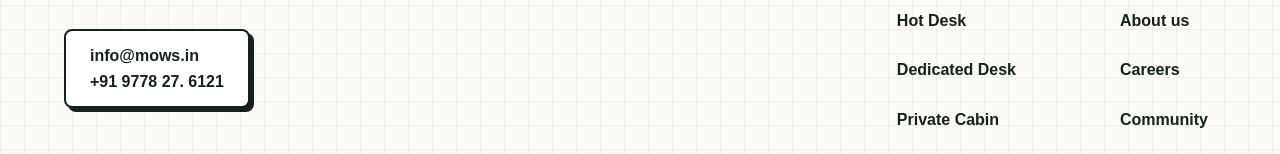
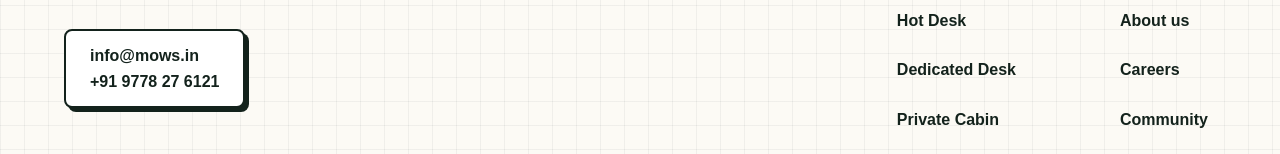
Before and after one commit to MuhammedShammas011/MOWSSWEB, a React (Vite) app in the folder mows-website/: page / in a window 1280 px wide. Shown: the part 5640-5794 px from the top of the page. Built offline with nearby package versions, Linux system fonts and the light colour scheme; a web font is replaced by a local one.

Commit message:
few more

```diff
--- a/mows-website/src/components/Footer.jsx
+++ b/mows-website/src/components/Footer.jsx
@@ -51,7 +51,7 @@ export default function Footer({ onNavigate }) {
 
             <div style={{ display: 'inline-block', background: '#fff', color: '#13221C', padding: '12px 24px', border: '2px solid #13221C', borderRadius: 8, boxShadow: '4px 4px 0 #13221C', marginBottom: '3rem' }}>
               <p style={{ fontSize: 16, fontWeight: 800, margin: 0 }}>info@mows.in</p>
-              <p style={{ fontSize: 16, fontWeight: 800, margin: 0 }}>+91  9778  27. 6121</p>
+              <p style={{ fontSize: 16, fontWeight: 800, margin: 0 }}>+91  9778  27 6121</p>
             </div>
 
             <div style={{ display: 'flex', gap: 16, flexWrap: 'wrap' }}>
```
